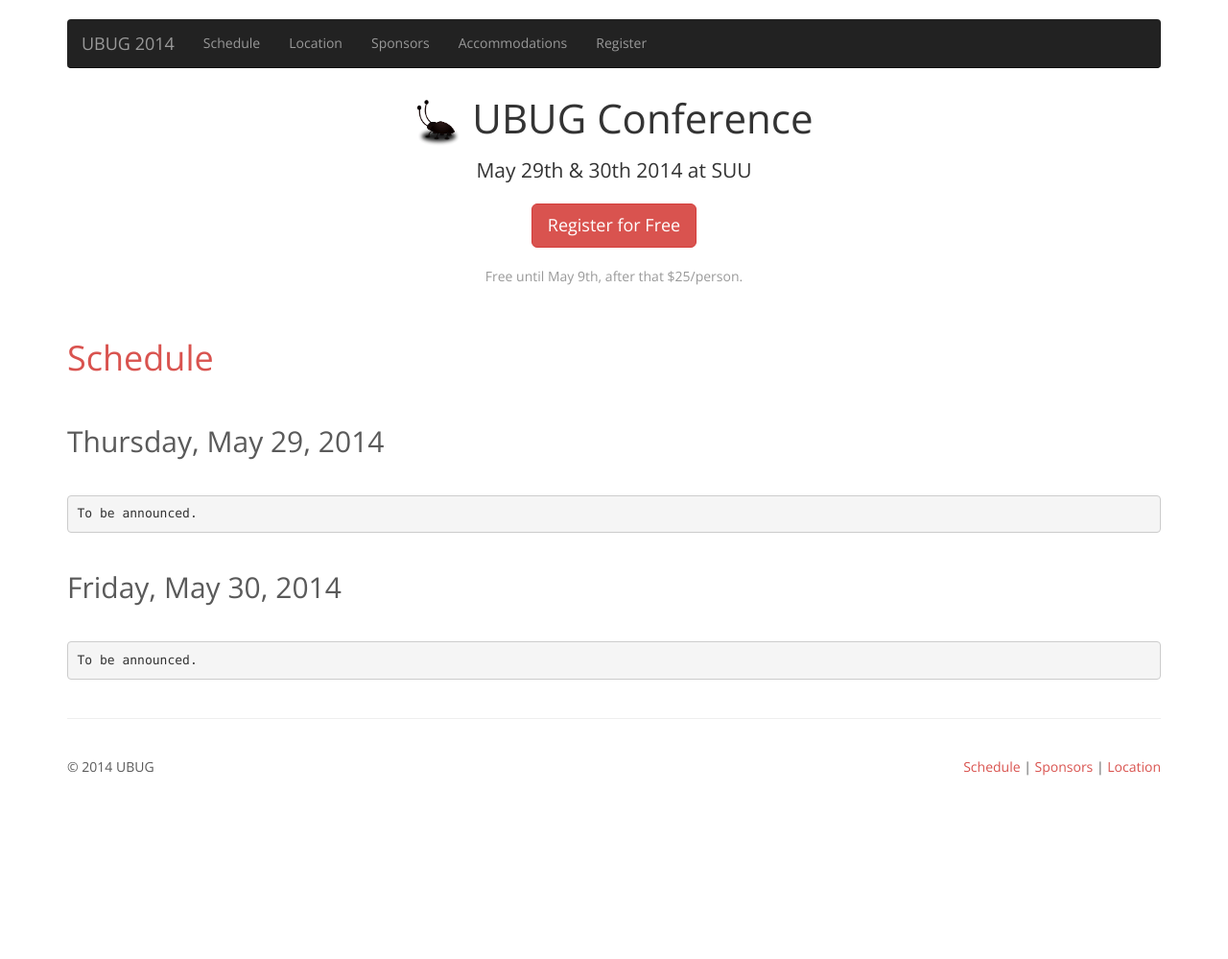
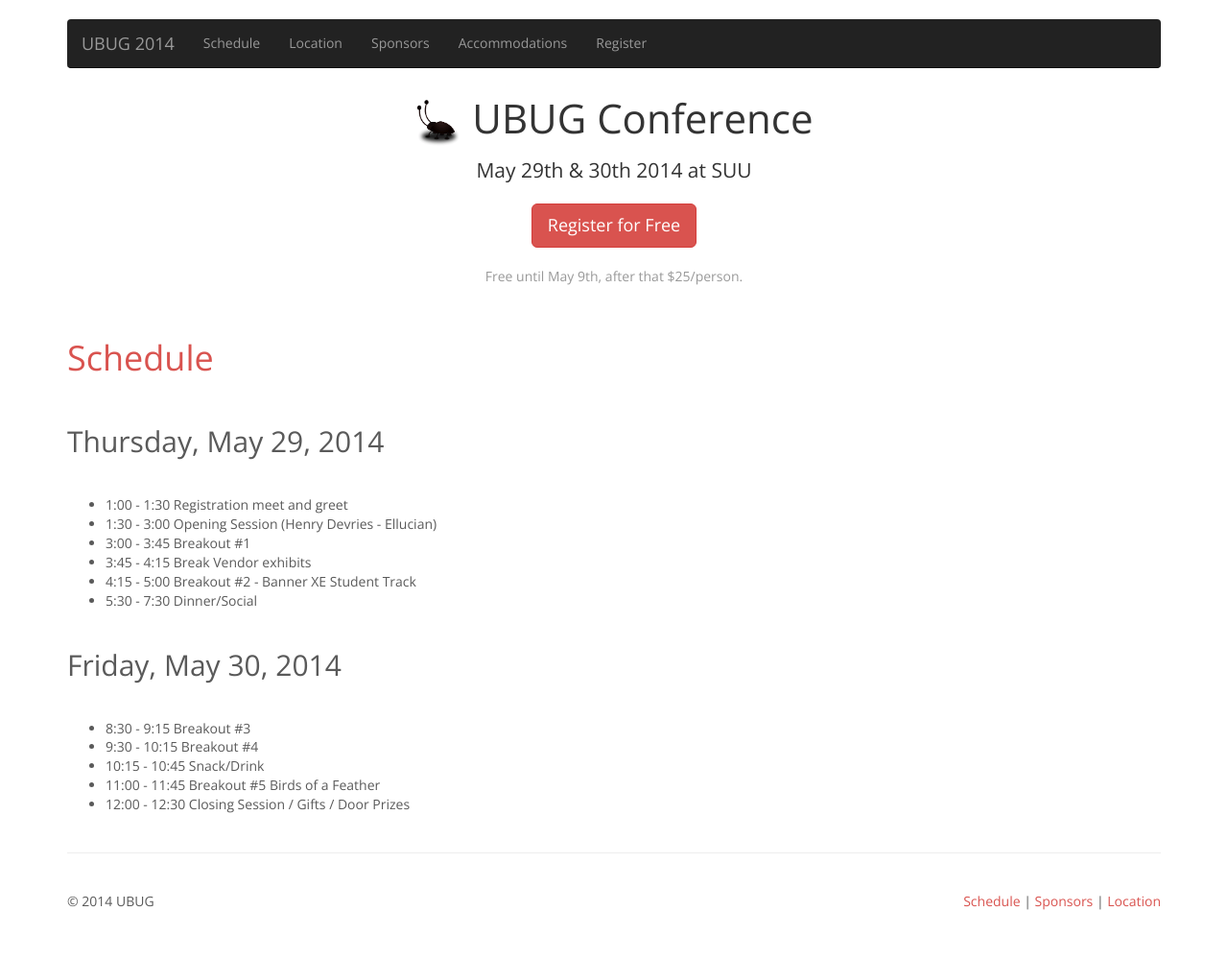
Before and after one commit to ubug/ubug.github.io, a Jekyll site: the page built from schedule/index.md, in a window 1280 px wide. Shown: the whole page at 96% size. Built offline with Jekyll 4.4.1, drawn with Linux system fonts in a browser that asks for light colours; nearby versions of some CDN libraries; Markdown is read by kramdown in place of the engine named in the settings; before the commit the page ends 900 px from its top, so only the background shows below that.

Commit message:
Basic schedule. Details still to come.

````diff
--- a/schedule/index.md
+++ b/schedule/index.md
@@ -6,12 +6,17 @@
 
 ## Thursday, May 29, 2014
 
-```
-To be announced.
-```
+* 1:00 - 1:30 Registration meet and greet
+* 1:30 - 3:00 Opening Session (Henry Devries - Ellucian)
+* 3:00 - 3:45 Breakout #1
+* 3:45 - 4:15 Break Vendor exhibits
+* 4:15 - 5:00 Breakout #2 - Banner XE Student Track
+* 5:30 - 7:30 Dinner/Social
 
 ## Friday, May 30, 2014
 
-```
-To be announced.
-```
+* 8:30 - 9:15 Breakout #3
+* 9:30 - 10:15 Breakout #4
+* 10:15 - 10:45 Snack/Drink
+* 11:00 - 11:45 Breakout #5 Birds of a Feather
+* 12:00 - 12:30 Closing Session / Gifts / Door Prizes
````
